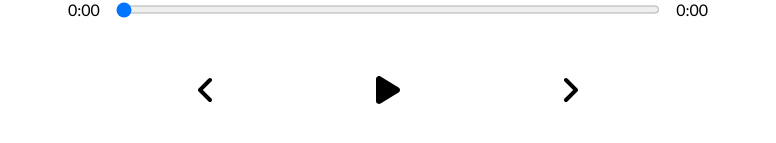
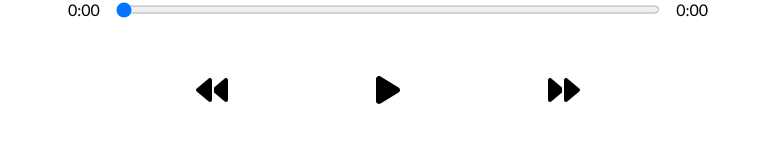
Before and after one commit to mightyhyuk/breeze, a React (Create React App) app: page / in a window 1280 px wide. Shown: the part 619-762 px from the top of the page, without its empty margins (252-1028 px from the left). Built offline with nearby package versions, Linux system fonts and the light colour scheme.

Commit message:
Add skip(backward/forward) function

```diff
--- a/src/App.js
+++ b/src/App.js
@@ -42,6 +42,9 @@ function App() {
       />
       <Song currentSong={currentSong} />
       <Player
+        currentSong={currentSong}
+        setCurrentSong={setCurrentSong}
+        songs={songs}
         isPlaying={isPlaying}
         setIsPlaying={setIsPlaying}
         audioRef={audioRef}
--- a/src/components/Player.jsx
+++ b/src/components/Player.jsx
@@ -1,12 +1,21 @@
 import { FontAwesomeIcon } from "@fortawesome/react-fontawesome";
 import {
   faPlay,
-  faAngleLeft,
-  faAngleRight,
+  faForward,
+  faBackward,
   faPause,
 } from "@fortawesome/free-solid-svg-icons";
 
-function Player({ isPlaying, setIsPlaying, audioRef, songInfo, setSongInfo }) {
+function Player({
+  currentSong,
+  setCurrentSong,
+  songs,
+  isPlaying,
+  setIsPlaying,
+  audioRef,
+  songInfo,
+  setSongInfo,
+}) {
   const playSong = () => {
     isPlaying ? audioRef.current.pause() : audioRef.current.play();
     setIsPlaying(!isPlaying);
@@ -26,6 +35,25 @@ function Player({ isPlaying, setIsPlaying, audioRef, songInfo, setSongInfo }) {
     });
   };
 
+  const handleSkip = (direction) => {
+    let currentIndex = songs.findIndex((song) => song.id === currentSong.id);
+    if (direction === "backward") {
+      if (currentIndex === 0) {
+        setCurrentSong(songs[songs.length - 1]);
+        return;
+      }
+      setCurrentSong(songs[currentIndex - 1]);
+      return;
+    }
+    if (direction === "forward") {
+      if (currentIndex === songs.length - 1) {
+        setCurrentSong(songs[0]);
+        return;
+      }
+      setCurrentSong(songs[currentIndex + 1]);
+    }
+  };
+
   return (
     <div className="player">
       <div className="time-control">
@@ -41,9 +69,12 @@ function Player({ isPlaying, setIsPlaying, audioRef, songInfo, setSongInfo }) {
       </div>
       <div className="play-control">
         <FontAwesomeIcon
+          onClick={() => {
+            handleSkip("backward");
+          }}
           className="skip-backward"
           size="2x"
-          icon={faAngleLeft}
+          icon={faBackward}
         />
         <FontAwesomeIcon
           onClick={playSong}
@@ -52,9 +83,12 @@ function Player({ isPlaying, setIsPlaying, audioRef, songInfo, setSongInfo }) {
           icon={isPlaying ? faPause : faPlay}
         />
         <FontAwesomeIcon
+          onClick={() => {
+            handleSkip("forward");
+          }}
           className="skip-forward"
           size="2x"
-          icon={faAngleRight}
+          icon={faForward}
         />
       </div>
     </div>
```
